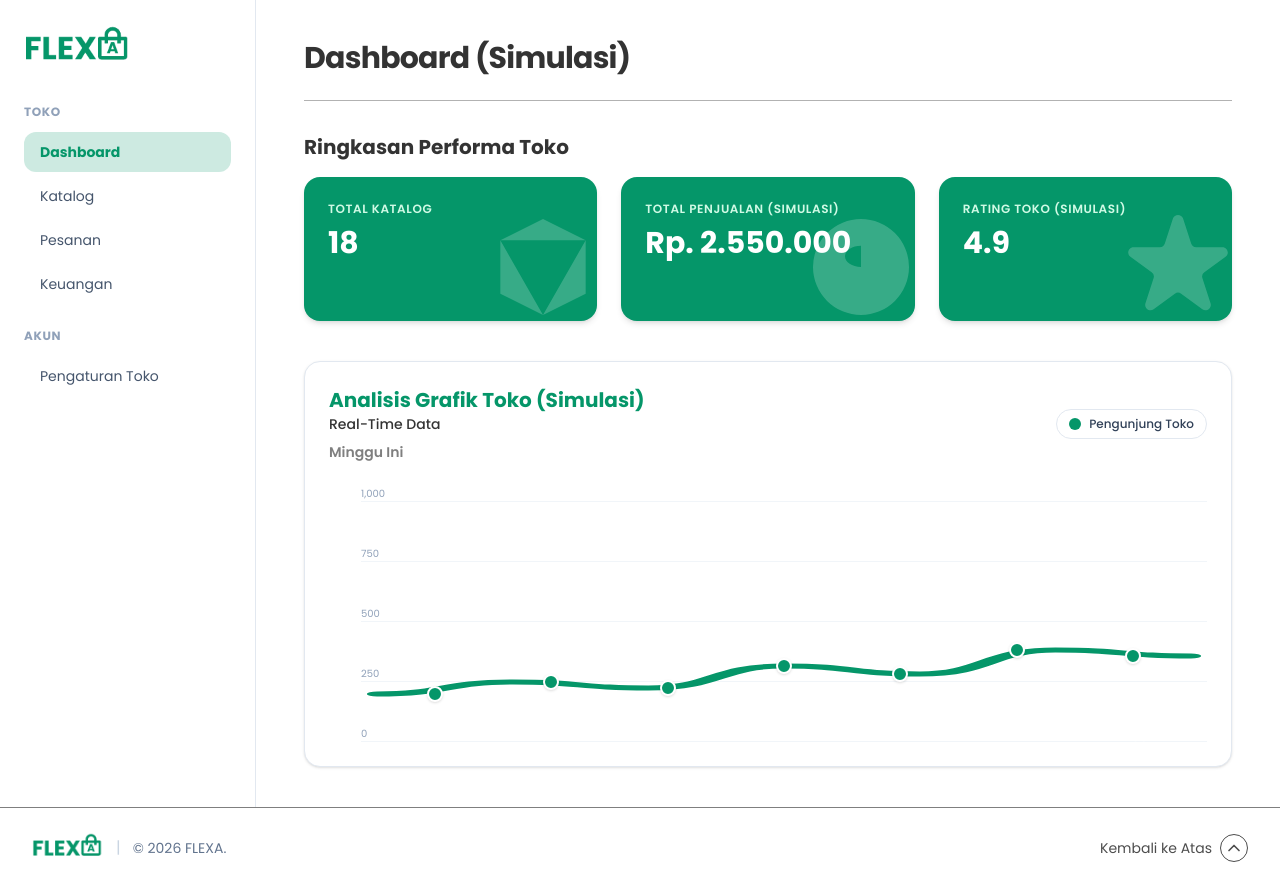
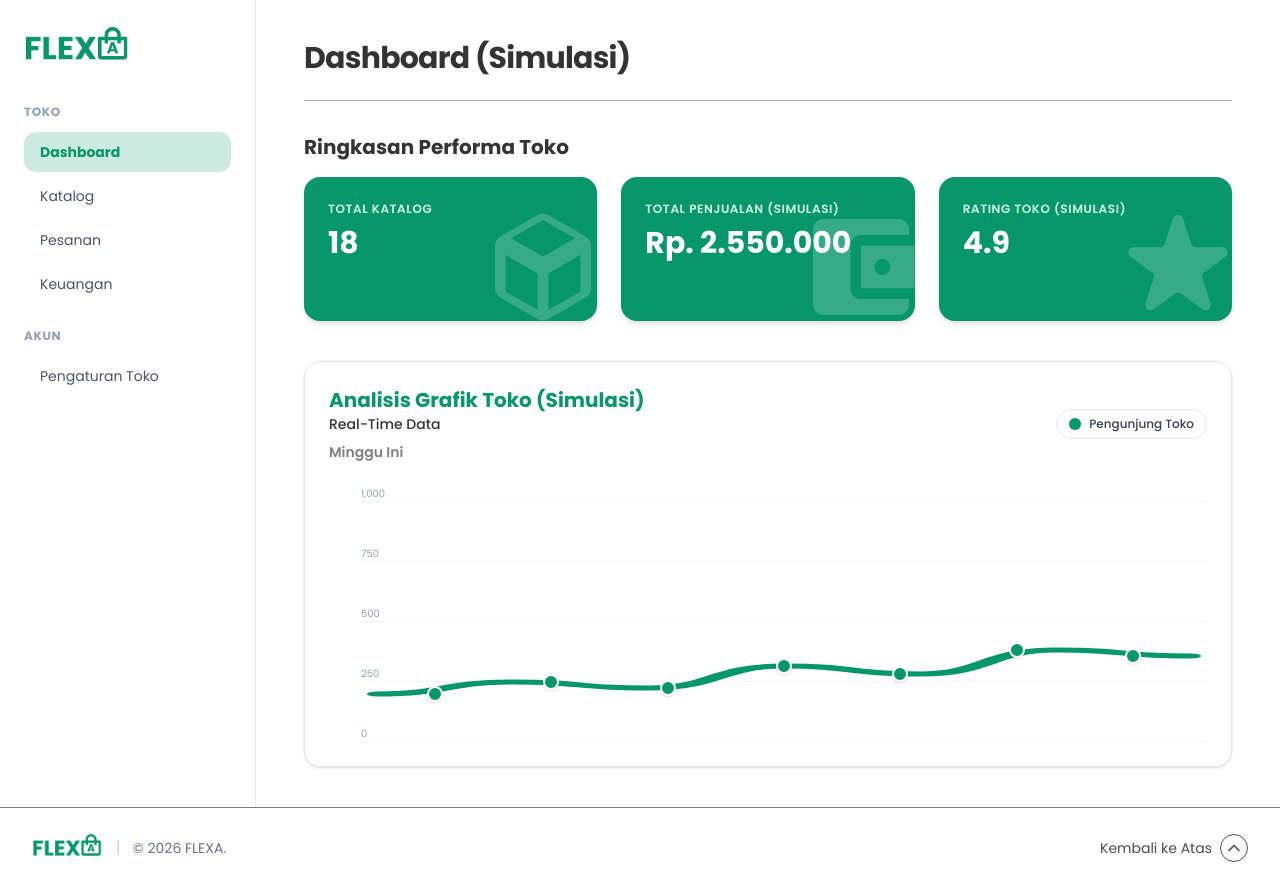
Before and after one commit to NarayanaMahendraAbimanyu/FLEXA-Marketplace, a Next.js app: page /seller/dashboard in a window 1280 px wide. Built offline with nearby package versions, Linux system fonts and the light colour scheme.

Commit message:
Mengubah icon icon pada Dashboard Seller

```diff
--- a/app/seller/dashboard/page.tsx
+++ b/app/seller/dashboard/page.tsx
@@ -62,7 +62,7 @@ export default function SellerDashboardPage() {
           >
             <div className="absolute right-[-10px] bottom-[-10px] opacity-20 pointer-events-none">
               <svg className="w-32 h-32" fill="currentColor" viewBox="0 0 24 24">
-                <path d="M20 7l-8-4-8 4m16 0l-8 4m8-4v10l-8 4m0-10L4 7m8 4v10M4 7v10l8 4" />
+                <path d="M21 16V8a2 2 0 00-1-1.73l-7-4a2 2 0 00-2 0l-7 4A2 2 0 003 8v8a2 2 0 001 1.73l7 4a2 2 0 002 0l7-4A2 2 0 0021 16zM12 3.18l6 3.43-6 3.43-6-3.43 6-3.43zM5 9.77l6 3.43v6.86L5 16.63V9.77zm14 6.86l-6 3.43v-6.86l6-3.43v6.86z" />
               </svg>
             </div>
             <div>
@@ -77,7 +77,7 @@ export default function SellerDashboardPage() {
           >
             <div className="absolute right-[-10px] bottom-[-10px] opacity-20 pointer-events-none">
               <svg className="w-32 h-32" fill="currentColor" viewBox="0 0 24 24">
-                <path d="M12 8c-1.657 0-3 .895-3 2s1.343 2 3 2 3 .895 3 2-1.343 2-3 2m0-8c1.11 0 2.08.402 2.599 1M12 8V7m0 1v8m0 0v1m0-1c-1.11 0-2.08-.402-2.599-1M21 12a9 9 0 11-18 0 9 9 0 0118 0z" />
+                <path d="M21 18v1a2 2 0 01-2 2H5a2 2 0 01-2-2V5a2 2 0 012-2h14a2 2 0 012 2v1h-9a2 2 0 00-2 2v8a2 2 0 002 2h9zm-9-2h10V8H12v8zm4-2.5a1.5 1.5 0 110-3 1.5 1.5 0 010 3z" />
               </svg>
             </div>
             <div>
```
